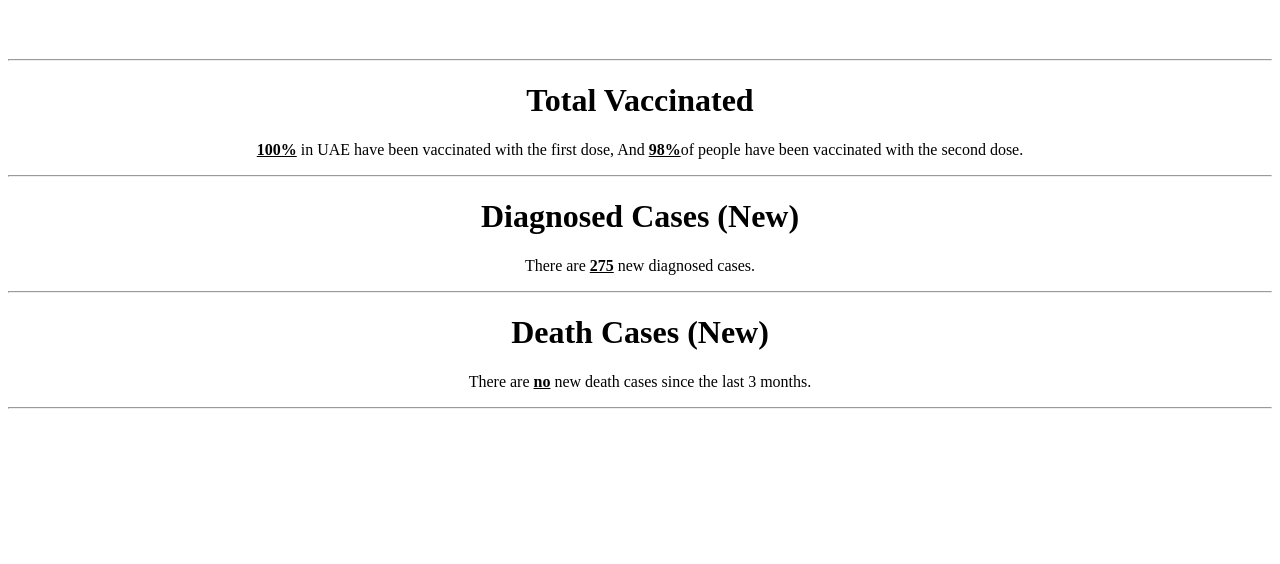
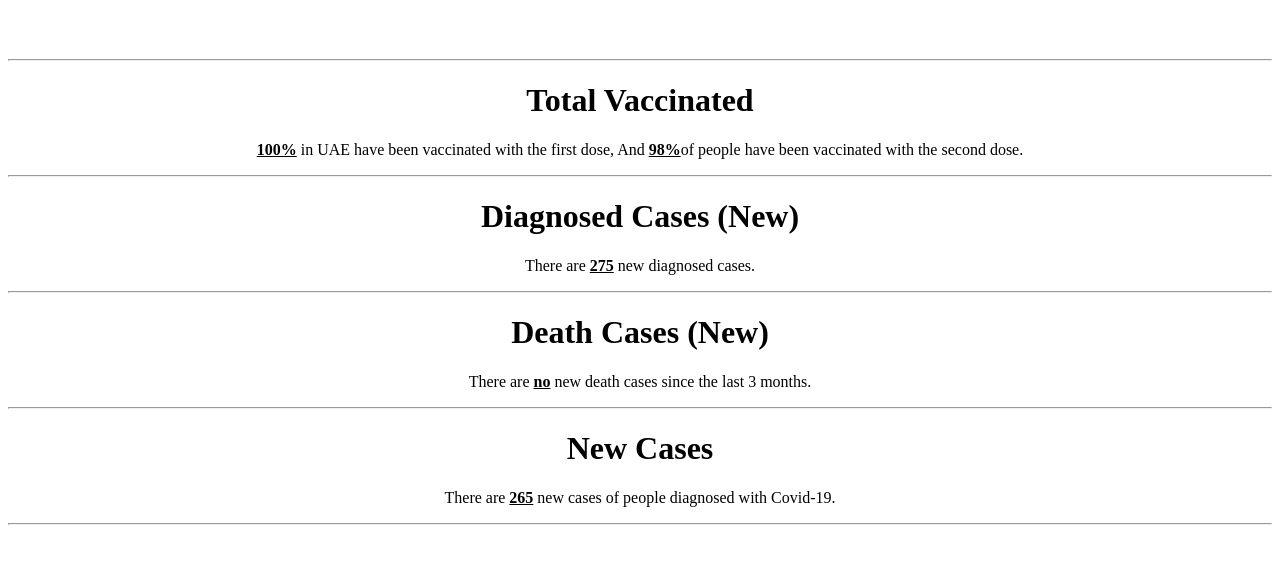
Before and after one commit to Metolix/School-Project-Covid-News, a plain HTML site: page index.html in a window 1280 px wide. Drawn offline with Linux system fonts and the light colour scheme.

Commit message:
Update index.html

```diff
--- a/index.html
+++ b/index.html
@@ -18,8 +18,11 @@
     <hr>
     <h1>Death Cases (New)</h1>
     <p>There are <u><b>no</b></u> new death cases since the last 3 months.</p>
+    <hr>
+    <h1>New Cases</h1>
+    <p>There are <u><b>265</b></u> new cases of people diagnosed with Covid-19.</p>
+    <hr>
     </center>
-    <hr>
 
 </body>
 </html>
```
